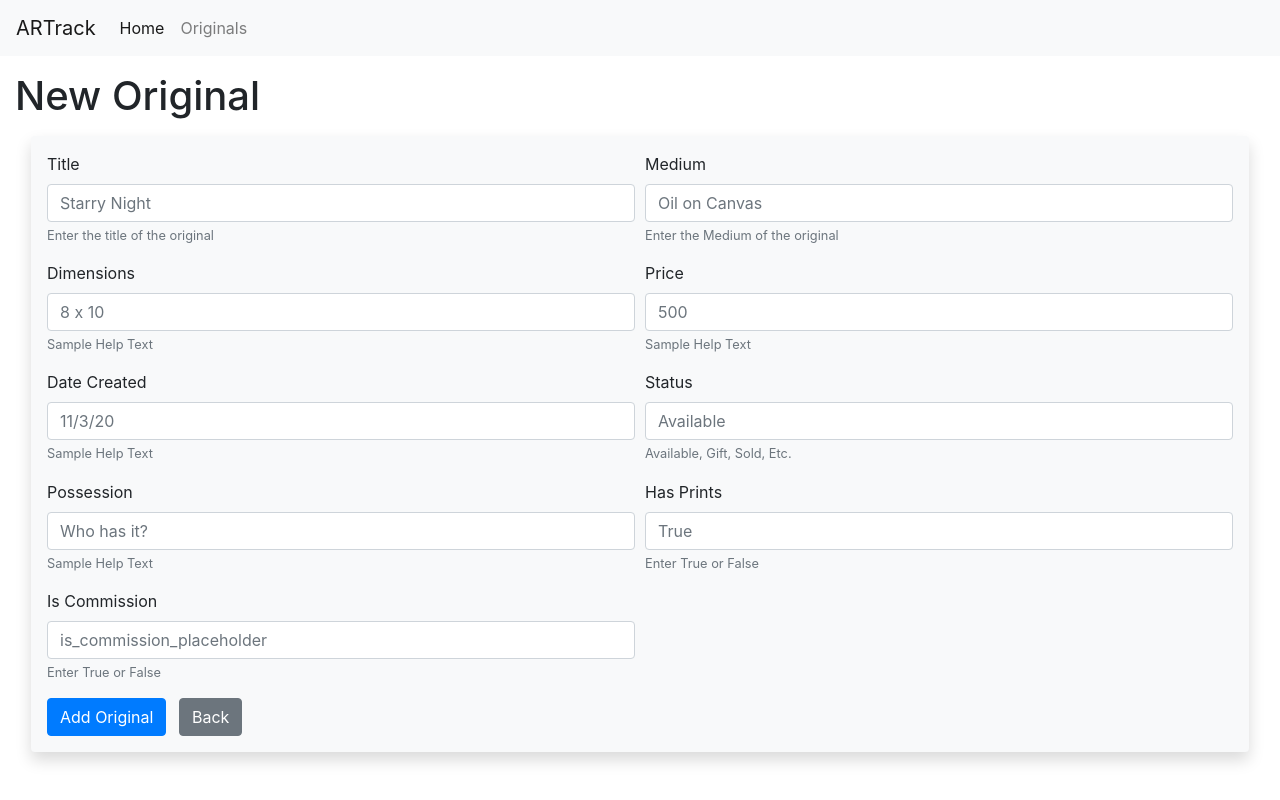
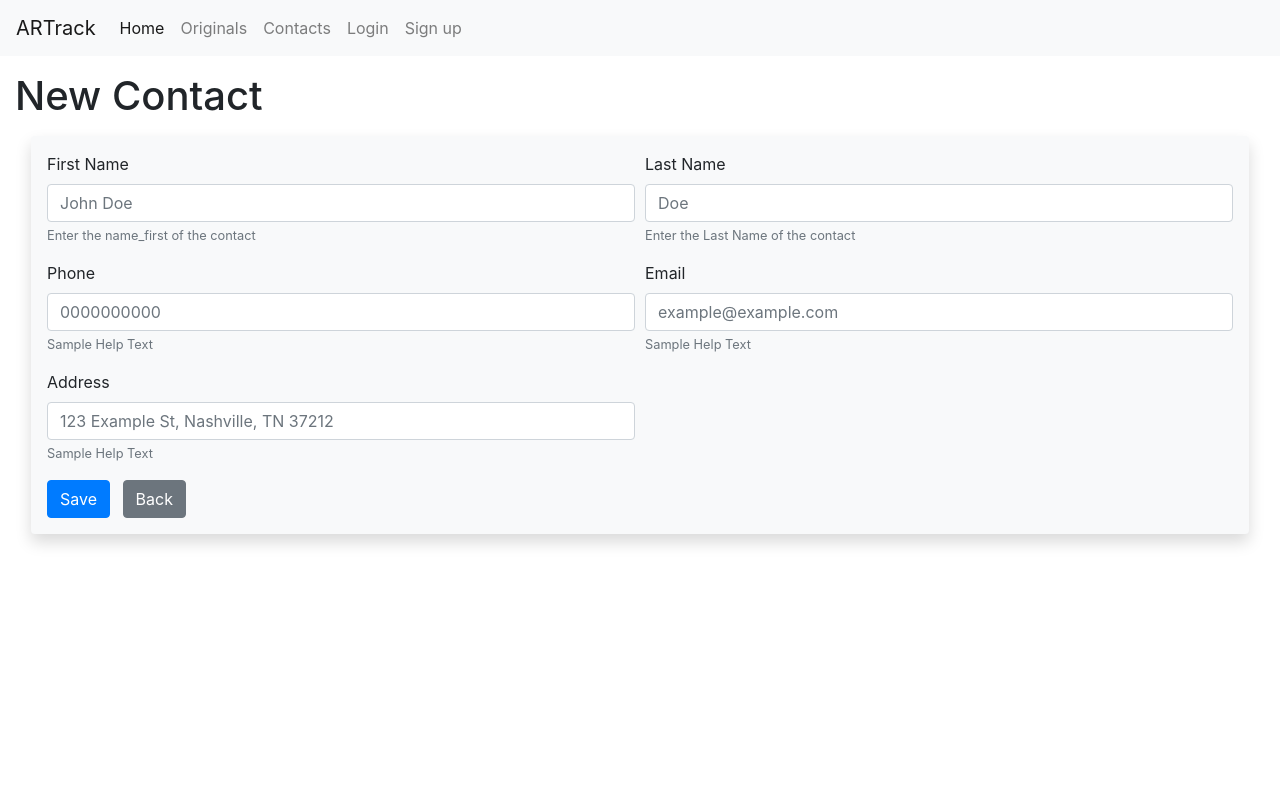
Before and after one commit to 2014269/ARTrack, a Flask app: template templates/contacts/new_contact.html in a window 1280 px wide. Run offline with Flask 2, Linux system fonts and the light colour scheme; the template is opened without the code that fills it, so the values that code supplies are empty; parts of the project's set-up code (start-up, migrations or seed data) failed here and were passed over.

Commit message:
Added login decorator, messages

```diff
--- a/app.py
+++ b/app.py
@@ -3,12 +3,14 @@ from models.original import Original
 from flask import Flask, render_template
 from views.originals import original_blueprint
 from views.users import user_blueprint
+from views.contacts import contact_blueprint
 
 app = Flask(__name__)
 app.secret_key = os.urandom(64)
 
 app.register_blueprint(original_blueprint, url_prefix="/originals")
 app.register_blueprint(user_blueprint, url_prefix="/users")
+app.register_blueprint(contact_blueprint, url_prefix='/contacts')
 
 @app.route('/')
 def landing():
--- a/templates/base.html
+++ b/templates/base.html
@@ -7,7 +7,7 @@
 </head>
 <body>
 <!--Main Menu-->
-    <nav class="navbar navbar-expand-lg navbar-light bg-light">
+    <nav class="navbar navbar-expand-lg navbar-light bg-light mb-3">
       <a class="navbar-brand" href="/">ARTrack</a>
       <button class="navbar-toggler" type="button" data-toggle="collapse" data-target="#navbarSupportedContent" aria-controls="navbarSupportedContent" aria-expanded="false" aria-label="Toggle navigation">
         <span class="navbar-toggler-icon"></span>
@@ -21,16 +21,37 @@
           <li class="nav-item">
             <a class="nav-link" href="{{ url_for('originals.index') }}">Originals</a>
           </li>
-
+          <li class="nav-item">
+            <a class="nav-link" href="{{ url_for('contacts.index') }}">Contacts</a>
+          </li>
+            <li class="nav-item">
+                <a class="nav-link" href="{{ url_for('users.login_user') }}">Login</a>
+            </li>
+            <li class="nav-item">
+                <a class="nav-link" href="{{ url_for('users.register_user') }}">Sign up</a>
+            </li>
         </ul>
-
       </div>
     </nav>
+
 <div class="container-fluid mx3 my2">
+    {% with messages = get_flashed_messages(with_categories=true) %}
+        {% if messages %}
+            {% for category, message in messages %}
+                <div class="alert alert-{{category}}" role="alert">
+                    {{ message }}
+                </div>
+            {% endfor %}
+        {% endif %}
+    {% endwith %}
+<div class="mt-3">
 {% block content %}
 
 {% endblock %}
 </div>
+</div>
 
+<script src="https://code.jquery.com/jquery-3.5.1.slim.min.js" integrity="sha384-DfXdz2htPH0lsSSs5nCTpuj/zy4C+OGpamoFVy38MVBnE+IbbVYUew+OrCXaRkfj" crossorigin="anonymous"></script>
+<script src="https://cdn.jsdelivr.net/npm/bootstrap@4.5.3/dist/js/bootstrap.bundle.min.js" integrity="sha384-ho+j7jyWK8fNQe+A12Hb8AhRq26LrZ/JpcUGGOn+Y7RsweNrtN/tE3MoK7ZeZDyx" crossorigin="anonymous"></script>
 </body>
 </html>
--- a/templates/contacts/new_contact.html
+++ b/templates/contacts/new_contact.html
@@ -1,47 +1,48 @@
 {% extends "base.html" %}
 {% block content %}
 <header>
-    <h1 class="my-3">New Original</h1>
+    <h1 class="my-3">New Contact</h1>
 </header>
 <section class="new-original-form">
+
 
     <div class="shadow p-3 mx-3 mb-4 bg-light rounded">
         <form method="post">
             <div class="form-row">
                 <div class="form-group col-md-6">
-                <label for="title">Title</label>
-                <input type="text" class="form-control" id="title" name="title" placeholder="Starry Night"
-                       aria-describedby="titleHelp">
-                <small id="titleHelp" class="form-text text-muted">
-                    Enter the title of the original
+                    <label for="name_first">First Name</label>
+                    <input type="text" class="form-control" id="name_first" name="name_first" placeholder="John Doe"
+                           aria-describedby="name_firstHelp">
+                    <small id="name_firstHelp" class="form-text text-muted">
+                        Enter the name_first of the contact
                     </small>
                 </div>
 
                 <div class="form-group col-md-6">
-                <label for="medium">Medium</label>
-                <input type="text" class="form-control" id="medium" name="medium" placeholder="Oil on Canvas"
-                       aria-describedby="mediumHelp">
-                <small id="mediumHelp" class="form-text text-muted">
-                    Enter the Medium of the original
+                    <label for="name_last">Last Name</label>
+                    <input type="text" class="form-control" id="name_last" name="name_last" placeholder="Doe"
+                           aria-describedby="name_lastHelp">
+                    <small id="name_lastHelp" class="form-text text-muted">
+                        Enter the Last Name of the contact
                     </small>
                 </div>
             </div>
 
             <div class="form-row">
                 <div class="form-group col-md-6">
-                <label for="dimensions">Dimensions</label>
-                <input type="text" class="form-control" id="dimensions" name="dimensions" placeholder="8 x 10"
-                       aria-describedby="dimensionsHelp">
-                <small id="dimensionsHelp" class="form-text text-muted">
+                    <label for="phone">Phone</label>
+                    <input type="text" class="form-control" id="phone" name="phone" placeholder="0000000000"
+                           aria-describedby="phoneHelp">
+                    <small id="phoneHelp" class="form-text text-muted">
                         Sample Help Text
                     </small>
                 </div>
 
                 <div class="form-group col-md-6">
-                <label for="price">Price</label>
-                <input type="text" class="form-control" id="price" name="price" placeholder="500"
-                       aria-describedby="priceHelp">
-                <small id="priceHelp" class="form-text text-muted">
+                    <label for="email">Email</label>
+                    <input type="text" class="form-control" id="email" name="email" placeholder="example@example.com"
+                           aria-describedby="emailHelp">
+                    <small id="emailHelp" class="form-text text-muted">
                         Sample Help Text
                     </small>
                 </div>
@@ -49,58 +50,22 @@
 
             <div class="form-row">
                 <div class="form-group col-md-6">
-                <label for="date_created">Date Created</label>
-                <input type="text" class="form-control" id="date_created" name="date_created" placeholder="11/3/20"
-                       aria-describedby="date_createdHelp">
-                <small id="date_createdHelp" class="form-text text-muted">
+                    <label for="address">Address</label>
+                    <input type="text" class="form-control" id="address" name="address"
+                           placeholder="123 Example St, Nashville, TN 37212" aria-describedby="addressHelp">
+                    <small id="addressHelp" class="form-text text-muted">
                         Sample Help Text
                     </small>
                 </div>
 
-            <div class="form-group col-md-6">
-                <label for="status">Status</label>
-                <input type="text" class="form-control" id="status" name="status" placeholder="Available"
-                       aria-describedby="statusHelp">
-                <small id="statusHelp" class="form-text text-muted">
-                    Available, Gift, Sold, Etc.
-                </small>
             </div>
-        </div>
-
-        <div class="form-row">
-            <div class="form-group col-md-6">
-                <label for="possession">Possession</label>
-                <input type="text" class="form-control" id="possession" name="possession" placeholder="Who has it?"
-                       aria-describedby="possessionHelp">
-                <small id="possessionHelp" class="form-text text-muted">
-                    Sample Help Text
-                </small>
-            </div>
-
-            <div class="form-group col-md-6">
-                <label for="has_prints">Has Prints</label>
-                <input type="text" class="form-control" id="has_prints" name="has_prints" placeholder="True"
-                       aria-describedby="has_printsHelp">
-                <small id="has_printsHelp" class="form-text text-muted">
-                    Enter True or False
-                </small>
-            </div>
-
-        </div>
-        <div class="form-row">
-            <div class="form-group col-md-6">
-                <label for="is_commission">Is Commission</label>
-                <input type="text" class="form-control" id="is_commission" name="is_commission" placeholder="is_commission_placeholder"
-                       aria-describedby="is_commissionHelp">
-                <small id="is_commissionHelp" class="form-text text-muted">
-                    Enter True or False
-                </small>
-            </div>
-        </div>
-        <button type="submit" class="btn btn-primary">Add Original</button>
+            <button type="submit" class="btn btn-primary">Save</button>
             <a class="btn btn-secondary ml-2" href="{{ url_for('.index') }}">Back</a>
         </form>
     </div>
+
+
+
 <!--        Generic Field-->
 <!--        <div class="form-group col-md-6">-->
 <!--            <label for="sample">Field Title</label>-->
```
Also changed, not shown: main.py (deleted, +0 -16 lines), templates/contacts/details.html (+12 -21 lines), templates/contacts/edit_contact.html (+25 -65 lines), templates/contacts/index.html (+7 -7 lines), views/contacts.py (+81 -0 lines), views/originals.py (+16 -3 lines). Lines whose indentation alone changed are shown as unchanged.
